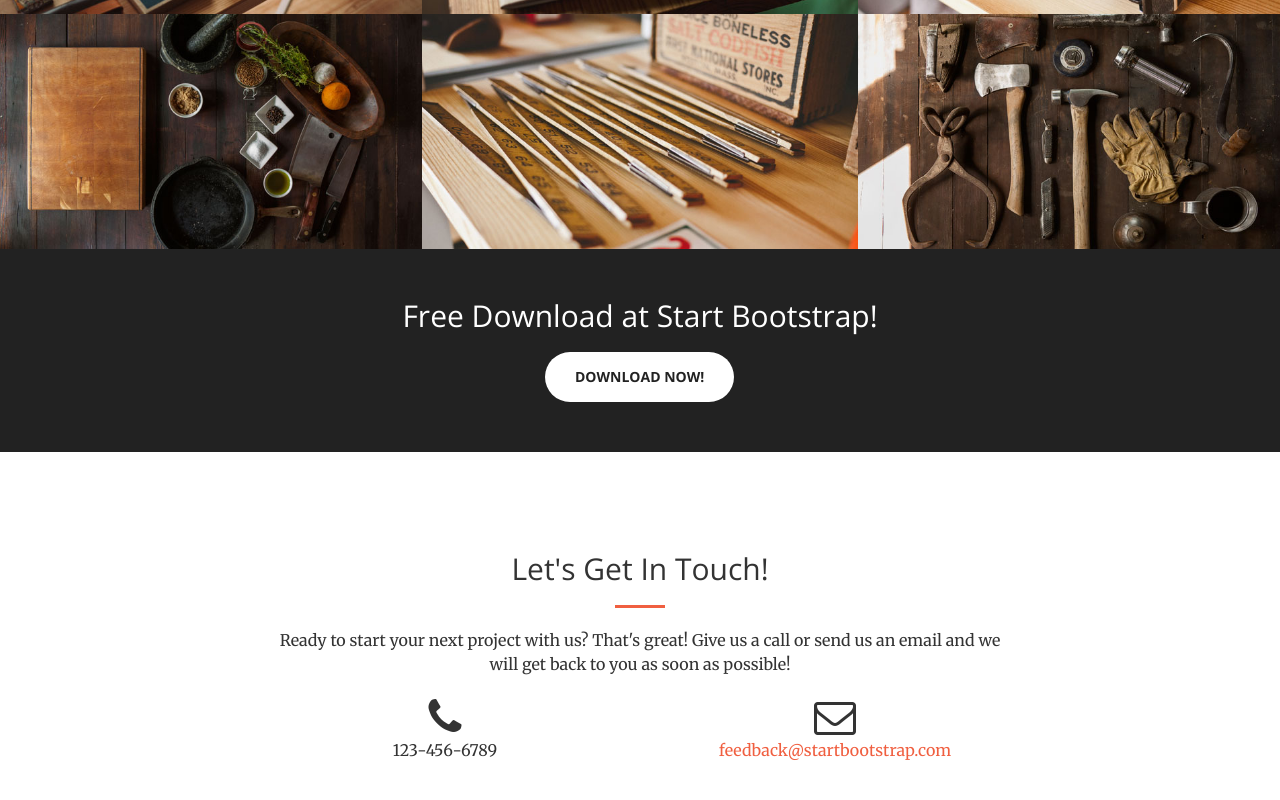
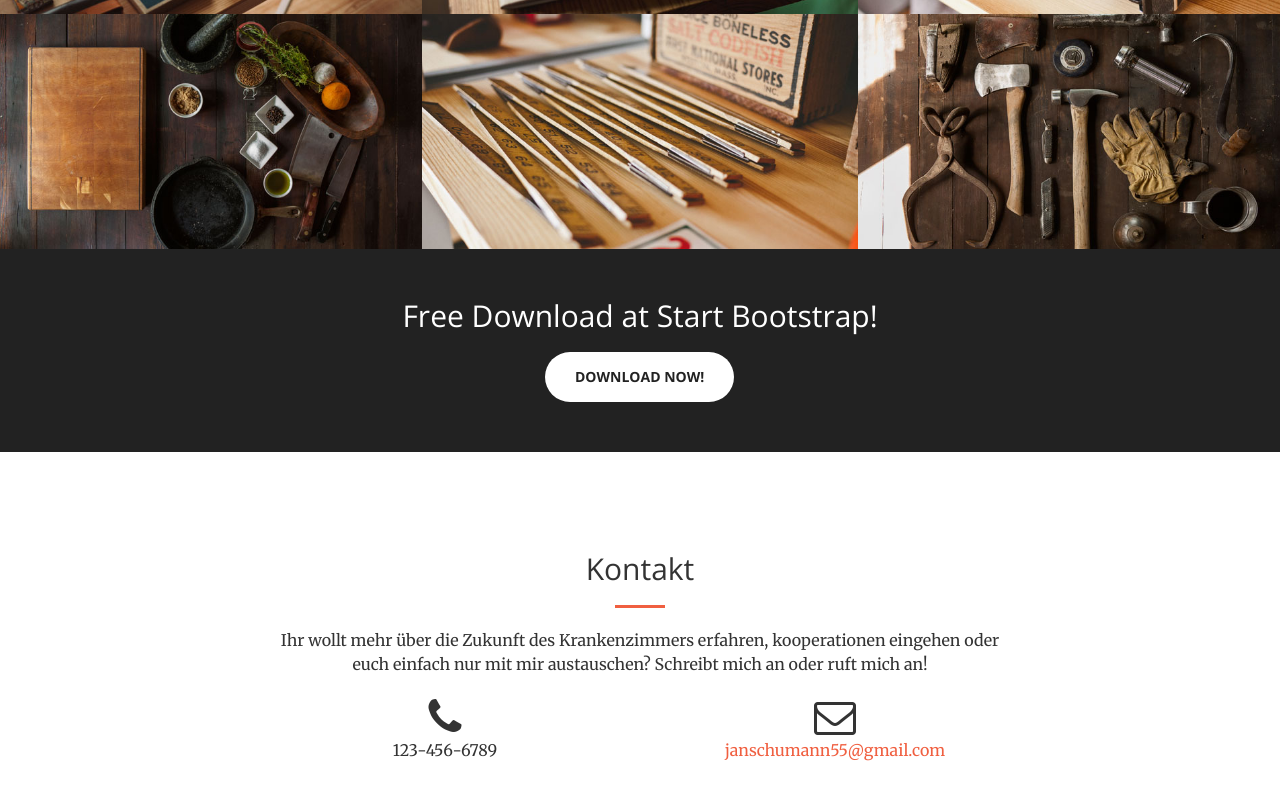
Before and after one commit to janschumann55/Website, a website: page index.html in a window 1280 px wide. Shown: the part 1866-2666 px from the top of the page. Drawn offline with nearby package versions, Linux system fonts and the light colour scheme.

Commit message:
Kontakt Text

```diff
--- a/index.html
+++ b/index.html
@@ -244,9 +244,9 @@
         <div class="container">
             <div class="row">
                 <div class="col-lg-8 col-lg-offset-2 text-center">
-                    <h2 class="section-heading">Let's Get In Touch!</h2>
+                    <h2 class="section-heading">Kontakt</h2>
                     <hr class="primary">
-                    <p>Ready to start your next project with us? That's great! Give us a call or send us an email and we will get back to you as soon as possible!</p>
+                    <p>Ihr wollt mehr über die Zukunft des Krankenzimmers erfahren, kooperationen eingehen oder euch einfach nur mit mir austauschen? Schreibt mich an oder ruft mich an!</p>
                 </div>
                 <div class="col-lg-4 col-lg-offset-2 text-center">
                     <i class="fa fa-phone fa-3x sr-contact"></i>
@@ -254,7 +254,7 @@
                 </div>
                 <div class="col-lg-4 text-center">
                     <i class="fa fa-envelope-o fa-3x sr-contact"></i>
-                    <p><a href="mailto:your-email@your-domain.com">feedback@startbootstrap.com</a></p>
+                    <p><a href="mailto:your-email@your-domain.com">janschumann55@gmail.com</a></p>
                 </div>
             </div>
         </div>
```
